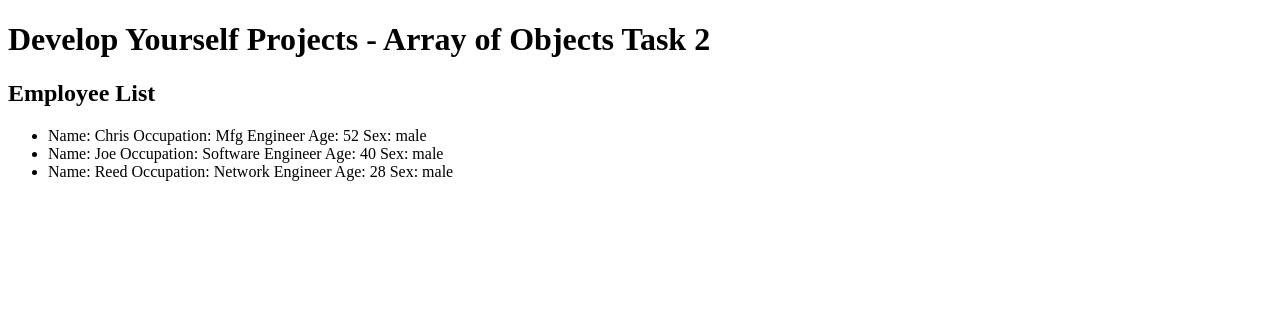
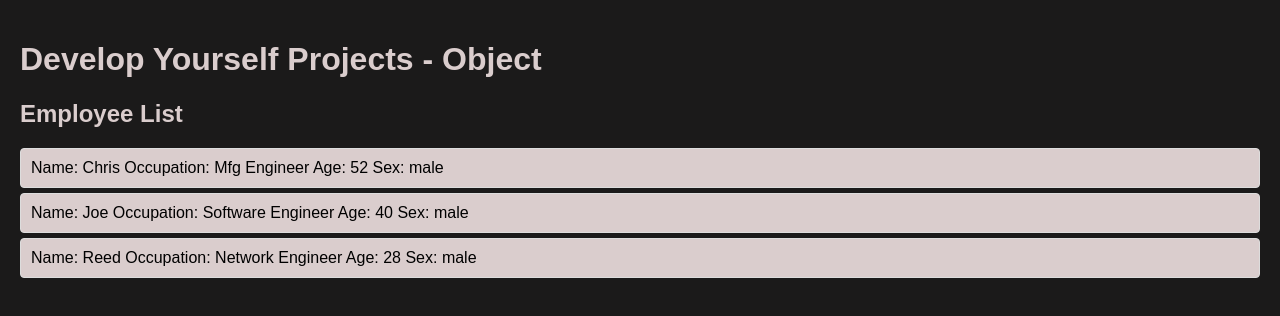
Before and after one commit to staubracing/javaScript-learning, a plain HTML site: page DevelopYouselfProjects/Object/index.html in a window 1280 px wide. Drawn offline with Linux system fonts and the light colour scheme.

Commit message:
Podcast tasks

```diff
--- a/DevelopYouselfProjects/Object/index.html
+++ b/DevelopYouselfProjects/Object/index.html
@@ -4,11 +4,40 @@
 <head>
     <meta charset="UTF-8">
     <meta name="viewport" content="width=device-width, initial-scale=1.0">
-    <title>Develop Yourself Projects - Array of Objects Task 2</title>
+    <title>Develop Yourself Projects - Object</title>
+    <style>
+        body {
+            font-family: Arial, sans-serif;
+            background-color: #1b1a1a;
+            margin: 0;
+            padding: 20px;
+        }
+
+        h1 {
+            color: #dacdcd;
+        }
+
+        h2 {
+            color: #dacdcd;
+        }
+
+        ul#employeeList {
+            list-style-type: none;
+            padding: 0;
+        }
+
+        ul#employeeList li {
+            background-color: #dacdcd;
+            margin: 5px 0;
+            padding: 10px;
+            border: 1px solid #ddd;
+            border-radius: 4px;
+        }
+    </style>
 </head>
 
 <body>
-    <h1>Develop Yourself Projects - Array of Objects Task 2</h1>
+    <h1>Develop Yourself Projects - Object</h1>
     <h2>Employee List</h2>
     <ul id="employeeList"> </ul>
     <script src="script.js"></script>
```
